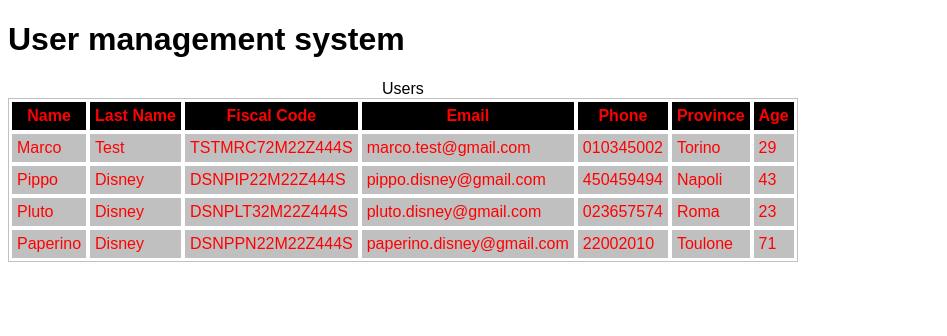
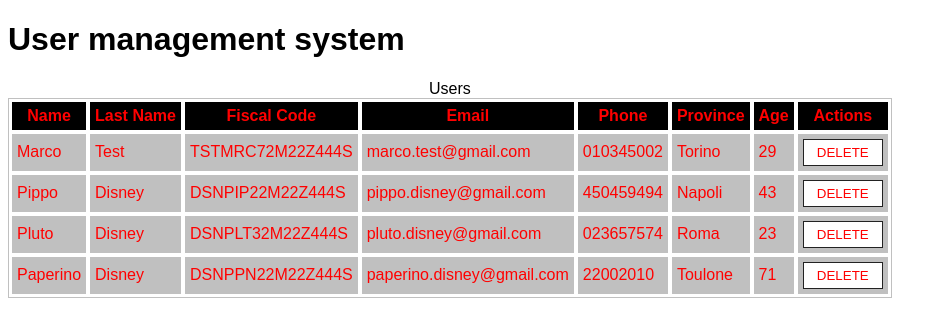
Before and after one commit to marco94gug/ANG-LATEST, an Angular app: page / in a window 1280 px wide. Shown: the top 336 px of the page, without its empty margins (0-947 px from the left). Built offline with nearby package versions, Linux system fonts and the light colour scheme.

Commit message:
feat: test event

```diff
--- /dev/null
+++ b/src/app/user.service.ts
@@ -0,0 +1,57 @@
+import { Injectable } from '@angular/core';
+
+@Injectable({
+  providedIn: 'root',
+})
+export class UserService {
+  users = [
+    {
+      name: 'Marco',
+      lastname: 'Test',
+      email: 'marco.test@gmail.com',
+      fiscalcode: 'TSTMRC72M22Z444S',
+      province: 'Torino',
+      phone: '010345002',
+      age: 29,
+    },
+    {
+      name: 'Pippo',
+      lastname: 'Disney',
+      email: 'pippo.disney@gmail.com',
+      fiscalcode: 'DSNPIP22M22Z444S',
+      province: 'Napoli',
+      phone: '450459494',
+      age: 43,
+    },
+    {
+      name: 'Pluto',
+      lastname: 'Disney',
+      email: 'pluto.disney@gmail.com',
+      fiscalcode: 'DSNPLT32M22Z444S',
+      province: 'Roma',
+      phone: '023657574',
+      age: 23,
+    },
+    {
+      name: 'Paperino',
+      lastname: 'Disney',
+      email: 'paperino.disney@gmail.com',
+      fiscalcode: 'DSNPPN22M22Z444S',
+      province: 'Toulone',
+      phone: '22002010',
+      age: 71,
+    },
+  ];
+
+  getUsers() {
+    return this.users;
+  }
+
+  deleteUser(user: any) {
+    const index = this.users.indexOf(user);
+
+    if (index > -1) {
+      this.users = this.users.filter((_, id) => index !== id);
+    }
+  }
+}
--- /dev/null
+++ b/src/app/user/user.component.html
@@ -0,0 +1,10 @@
+<td>{{ user.name }}</td>
+<td>{{ user.lastname }}</td>
+<td>{{ user.fiscalcode }}</td>
+<td>{{ user.email }}</td>
+<td>{{ user.phone }}</td>
+<td>{{ user.province }}</td>
+<td>{{ user.age }}</td>
+<td>
+  <button class="delete" (click)="deleteUser()">DELETE</button>
+</td>
--- /dev/null
+++ b/src/app/user/user.component.scss
@@ -0,0 +1,17 @@
+td {
+  padding: 5px;
+  border: 1px solid white;
+  background-color: silver;
+  color: red;
+}
+
+button {
+  padding: 5px;
+  border: 1px solid #222;
+  width: 80px;
+}
+
+button.delete {
+  background-color: white;
+  color: red;
+}
--- /dev/null
+++ b/src/app/user/user.component.ts
@@ -0,0 +1,27 @@
+import { UserService } from './../user.service';
+import { Component, Input } from '@angular/core';
+
+interface User {
+  name: string;
+  age: number;
+  email: string;
+  lastname: string;
+  fiscalcode: string;
+  phone: string;
+  province: string;
+}
+
+@Component({
+  selector: 'tr[app-user]',
+  templateUrl: './user.component.html',
+  styleUrls: ['./user.component.scss'],
+})
+export class UserComponent {
+  @Input('user-data') user!: User;
+
+  constructor(private userService: UserService) {}
+
+  deleteUser() {
+    this.userService.deleteUser(this.user);
+  }
+}
--- a/src/app/users/users.component.html
+++ b/src/app/users/users.component.html
@@ -12,14 +12,7 @@
     <th>Phone</th>
     <th>Province</th>
     <th>Age</th>
+    <th>Actions</th>
   </tr>
-  <tr *ngFor="let user of users">
-    <td>{{ user.name }}</td>
-    <td>{{ user.lastname }}</td>
-    <td>{{ user.fiscalcode }}</td>
-    <td>{{ user.email }}</td>
-    <td>{{ user.phone }}</td>
-    <td>{{ user.province }}</td>
-    <td>{{ user.age }}</td>
-  </tr>
+  <tr app-user *ngFor="let user of users" [user-data]="user"></tr>
 </table>
--- a/src/app/users/users.component.scss
+++ b/src/app/users/users.component.scss
@@ -8,13 +8,7 @@ th {
   background-color: black;
 }
 
-th,
-td {
+th {
   padding: 5px;
   border: 1px solid white;
 }
-
-td {
-  background-color: silver;
-  color: red;
-}
--- a/src/app/users/users.component.ts
+++ b/src/app/users/users.component.ts
@@ -1,48 +1,18 @@
-import { Component } from '@angular/core';
+import { Component, OnInit } from '@angular/core';
+import { UserService } from '../user.service';
 
 @Component({
   selector: 'app-users',
   templateUrl: 'users.component.html',
   styleUrls: ['users.component.scss'],
 })
-export class UsersComponent {
+export class UsersComponent implements OnInit {
   title = 'Users';
-  users = [
-    {
-      name: 'Marco',
-      lastname: 'Test',
-      email: 'marco.test@gmail.com',
-      fiscalcode: 'TSTMRC72M22Z444S',
-      province: 'Torino',
-      phone: '010345002',
-      age: 29,
-    },
-    {
-      name: 'Pippo',
-      lastname: 'Disney',
-      email: 'pippo.disney@gmail.com',
-      fiscalcode: 'DSNPIP22M22Z444S',
-      province: 'Napoli',
-      phone: '450459494',
-      age: 43,
-    },
-    {
-      name: 'Pluto',
-      lastname: 'Disney',
-      email: 'pluto.disney@gmail.com',
-      fiscalcode: 'DSNPLT32M22Z444S',
-      province: 'Roma',
-      phone: '023657574',
-      age: 23,
-    },
-    {
-      name: 'Paperino',
-      lastname: 'Disney',
-      email: 'paperino.disney@gmail.com',
-      fiscalcode: 'DSNPPN22M22Z444S',
-      province: 'Toulone',
-      phone: '22002010',
-      age: 71,
-    },
-  ];
+  public users: any[] = [];
+
+  constructor(private service: UserService) {}
+
+  ngOnInit() {
+    this.users = this.service.getUsers();
+  }
 }
```
Also changed, not shown: src/app/app.module.ts (+5 -10 lines), src/app/app.component.html (line endings or trailing spaces), 1 other file (tests, documents, lock files or other folders).
